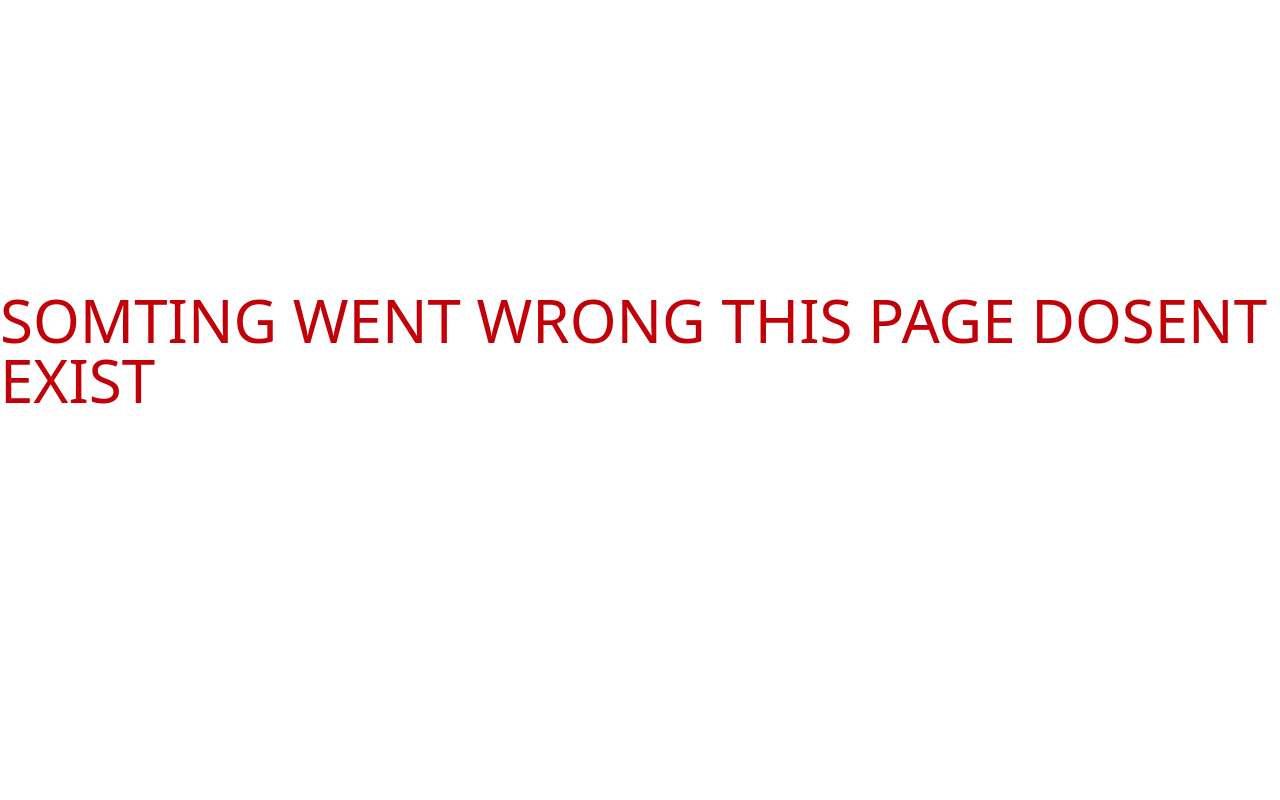
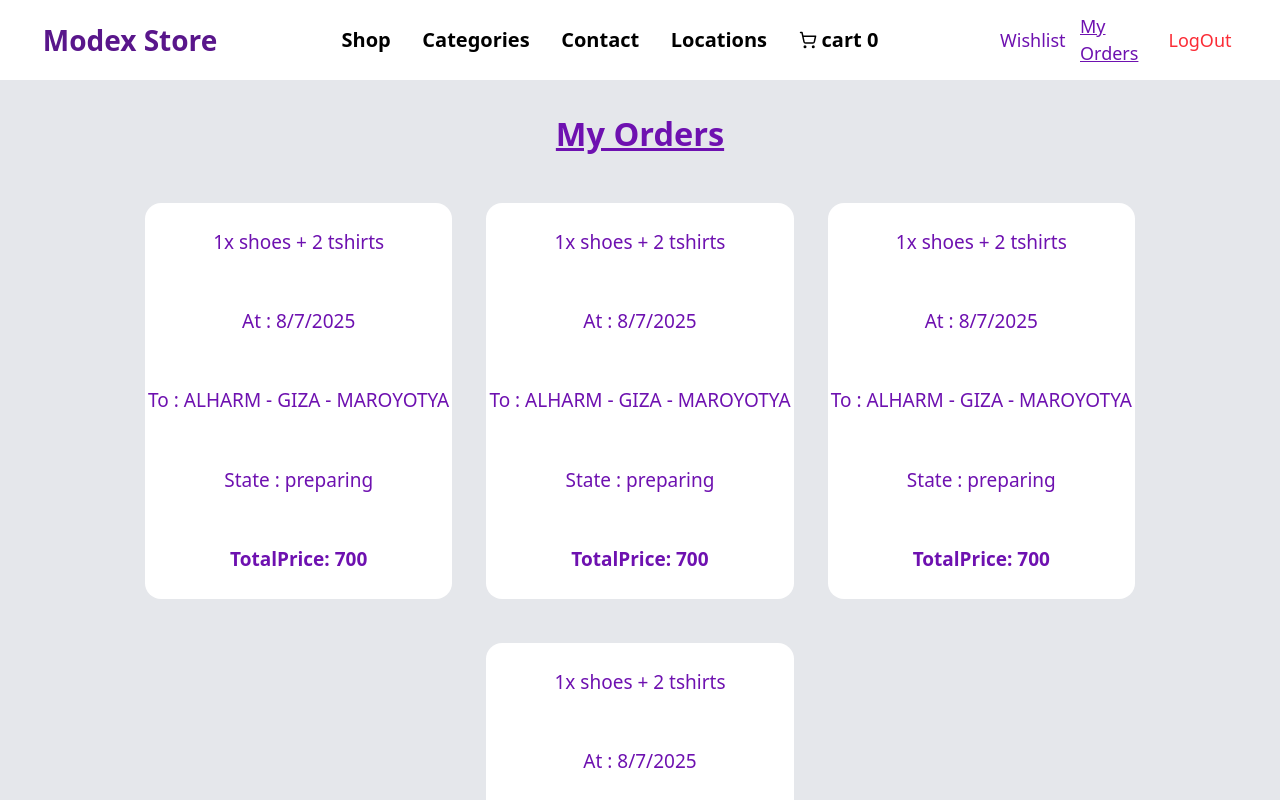
Before and after one commit to ahmed-rmdan/ModexStore, a React (Vite) app: page /myorders in a window 1280 px wide. Shown: the top 800 px of the page. Built offline with nearby package versions, Linux system fonts and the light colour scheme.

Commit message:
finish myorder

```diff
--- a/src/App.tsx
+++ b/src/App.tsx
@@ -20,7 +20,7 @@ import { Wishlist } from "./pages/wishlistpg"
 import { Puchasepg } from "./pages/purchasepg"
 import { Paymentpg } from "./pages/paymentpg"
 import { Thankyoupg } from "./pages/thankyoupg"
-
+import { Myorders } from "./pages/myorders"
 
 const router=createBrowserRouter([
   {path:'/',element:<Root></Root>,errorElement:<Eroor></Eroor>,
@@ -42,7 +42,8 @@ const router=createBrowserRouter([
      {path:'/wishlist',element:<Wishlist></Wishlist>},
      {path:'/purchase',element:<Puchasepg></Puchasepg>},
       {path:'/payment',element:<Paymentpg></Paymentpg>},
-      {path:'/thankyou',element:<Thankyoupg></Thankyoupg>}
+      {path:'/thankyou',element:<Thankyoupg></Thankyoupg>},
+      {path:'/myorders',element:<Myorders></Myorders>}
 
 
     ]
--- a/src/compononts/header.tsx
+++ b/src/compononts/header.tsx
@@ -41,8 +41,10 @@ return(
                 {/* <NavLink to='/signin' className=" border-2 buttonstyle w-[5em] xl:w-[5.5em] cursor-pointer text-[4em] text-center  lg:text-[4em] xl:text-[4.5em] ">log in</NavLink>
              <NavLink to='/signup' className=" border-2 buttonstyle w-[5em] xl:w-[5.5em] cursor-pointer text-[4em] lg:text-[4em] xl:text-[4.5em] text-center">sign up</NavLink> */}
 
-                       <NavLink to={'/wishlist'} className=" text-purple-800 w-[5em] cursor-pointer text-[3em]  lg:text-[3.5em] xl:text-[4.5em] hover:underline  hover:text-purple-900 ">Wishlist</NavLink>
-             <button className="  text-purple-800  w-[5em] cursor-pointer text-[3em] lg:text-[3.5em] xl:text-[4.5em] hover:underline  hover:text-purple-900">My Orders</button>
+                       <NavLink to={'/wishlist'} className={({isActive})=>isActive?"text-purple-800 w-[5em] cursor-pointer text-[3em]  lg:text-[3.5em] xl:text-[4.5em] hover:underline  hover:text-purple-900 underline ":"text-purple-800 w-[5em] cursor-pointer text-[3em]  lg:text-[3.5em] xl:text-[4.5em] hover:underline  hover:text-purple-900 "}
+                       >Wishlist</NavLink>
+             <NavLink to={'/myorders'} className={({isActive})=>isActive?"text-purple-800 w-[5em] cursor-pointer text-[3em]  lg:text-[3.5em] xl:text-[4.5em] hover:underline  hover:text-purple-900 underline ":"text-purple-800 w-[5em] cursor-pointer text-[3em]  lg:text-[3.5em] xl:text-[4.5em] hover:underline  hover:text-purple-900 "}>
+             My Orders</NavLink>
              <button className="  text-red-500  w-[5em] cursor-pointer text-[3em] lg:text-[3.5em] xl:text-[4.5em] hover:underline">LogOut</button>
 
 
@@ -74,8 +76,10 @@ else {
                            {/* <NavLink to='/signin' className=" border-2  buttonstyle  text-center w-[5.5em] cursor-pointer text-[4.5em]  ">log in</NavLink>
              <NavLink to='/signup' className=" border-2 buttonstyle w-[5.5em] cursor-pointer text-[4.5em] text-center ">sign up</NavLink> */}
 
-                                <NavLink to={'/wishlist'} className="  w-[5em] cursor-pointer text-[4.5em]  hover:underline  hover:text-purple-900 ">Wishlist</NavLink>
-             <button className="    w-[5em] cursor-pointer text-[4.5em]  hover:underline  hover:text-purple-900">My Orders</button>
+                                <NavLink className={({isActive})=>isActive?" w-[5em] cursor-pointer text-[4.5em]  underline text-center hover:text-purple-900 ":" w-[5em] cursor-pointer text-[4.5em] text-center hover:underline  hover:text-purple-900 "} to={'/wishlist'} >
+                                  Wishlist</NavLink>
+             <NavLink to={'/myorders'}  className={({isActive})=>isActive?" w-[5em] cursor-pointer text-[4.5em]  underline text-center hover:text-purple-900 ":" w-[5em] cursor-pointer text-[4.5em] text-center hover:underline  hover:text-purple-900 "}>
+              My Orders</NavLink>
              <button className="  text-red-500  w-[5em] cursor-pointer text-[4.5em]  hover:underline">LogOut</button>
 
 
--- /dev/null
+++ b/src/compononts/userorder.tsx
@@ -0,0 +1,19 @@
+import React from "react";
+
+
+
+export const Orderuser:React.FC<{details:string,address:string,id:string,state:string,totalprice:number,date:string}>=(props)=>{
+
+    return(
+
+ <li  className="flex flex-col  w-[47%]  sm:w-[30%] bg-white h-[30%] sm:h-[45%] text-purple-800  rounded-2xl  items-center justify-around text-[9px]  sm:text-[12.5px] lg:-text-[17px] xl:text-[19px]  2xl:text-[23px] " >
+            <p> {props.details}</p>
+            <p> At : {props.date}</p>
+            <p> To : {props.address}</p>
+               <p > State : {props.state}</p>
+               <p className="font-bold"> TotalPrice: {props.totalprice}</p>
+
+        </li>
+
+    )
+}
--- /dev/null
+++ b/src/pages/myorders.tsx
@@ -0,0 +1,32 @@
+import React from "react";
+
+import { Orderuser } from "../compononts/userorder";
+import { PAGES } from "../compononts/pages";
+
+
+export const Myorders:React.FC<{}>=()=>{
+    return(
+            <section className="w-[100%] flex flex-col gap-[2%] h-[800px] sm:-h-[700px] lg:h-[1100px] items-center  bg-gray-200 text-[8px] md:text-[10px] lg:text-[13px] xl:text-[13px]  2xl:text-[15px] ">
+
+
+                                <h1 className="text-purple-800 text-[2.5em] underline font-bold mt-[30px]"> My Orders</h1>
+
+
+
+                       <ul className="flex flex-row flex-wrap justify-around h-[80%] sm:h-[70%] xl:h-[80%] md:w-[95%] lg:w-[85%] xl:w-[80%]  items-center  ">
+                            <Orderuser details="1x shoes + 2 tshirts" totalprice={700} address="ALHARM - GIZA - MAROYOTYA" state="preparing" id='sriqr8' date="8/7/2025" ></Orderuser>
+                            <Orderuser details="1x shoes + 2 tshirts" totalprice={700} address="ALHARM - GIZA - MAROYOTYA" state="preparing" id='sabbc8' date="8/7/2025" ></Orderuser>
+                            <Orderuser details="1x shoes + 2 tshirts" totalprice={700} address="ALHARM - GIZA - MAROYOTYA" state="preparing" id='safeq8' date="8/7/2025"></Orderuser>
+                            <Orderuser details="1x shoes + 2 tshirts" totalprice={700} address="ALHARM - GIZA - MAROYOTYA" state="preparing" id='szqerdlf88' date="8/7/2025"></Orderuser>
+
+                       </ul>
+
+                       <PAGES></PAGES>
+
+            </section>
+
+
+
+
+    )
+}
```
